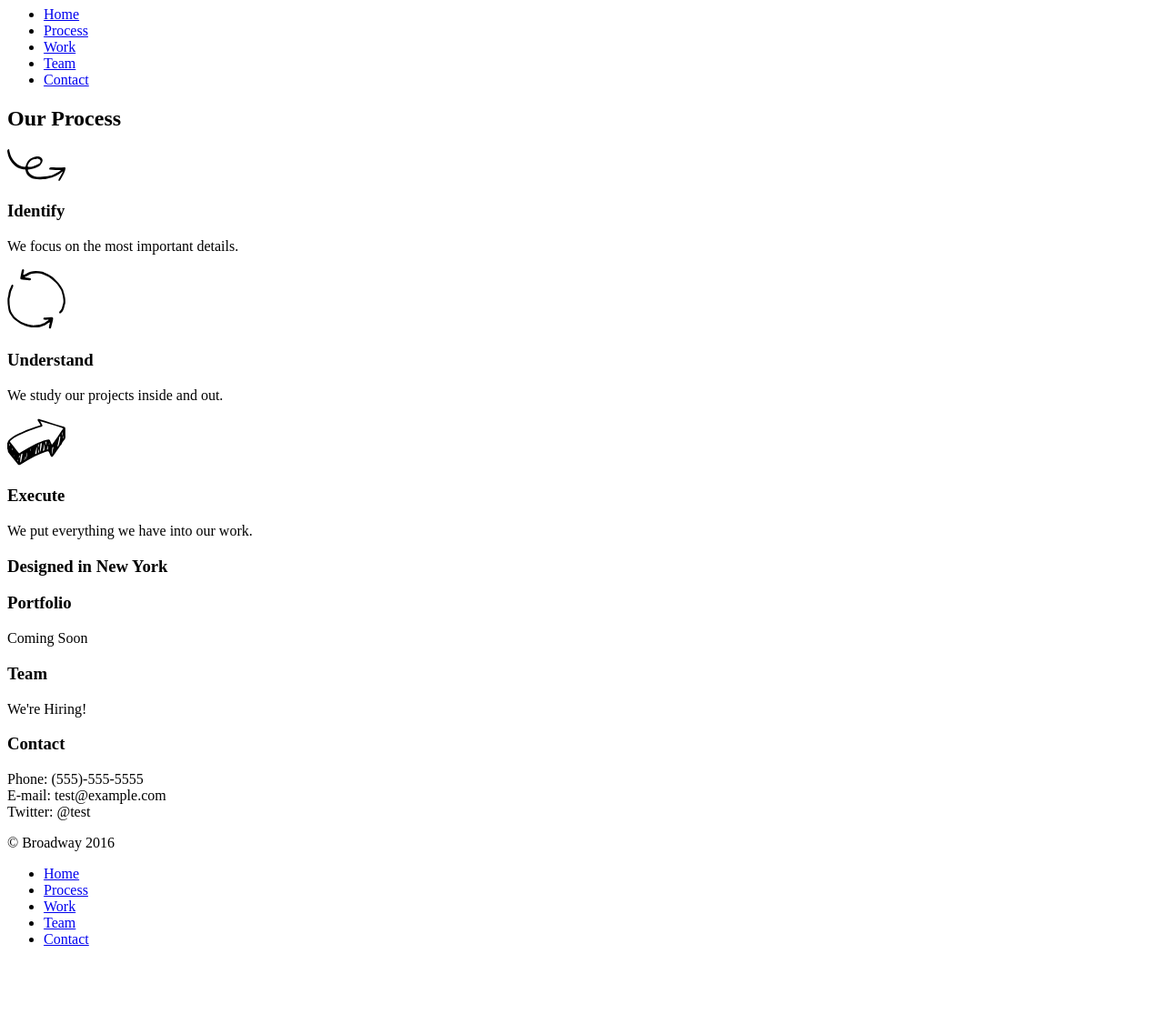
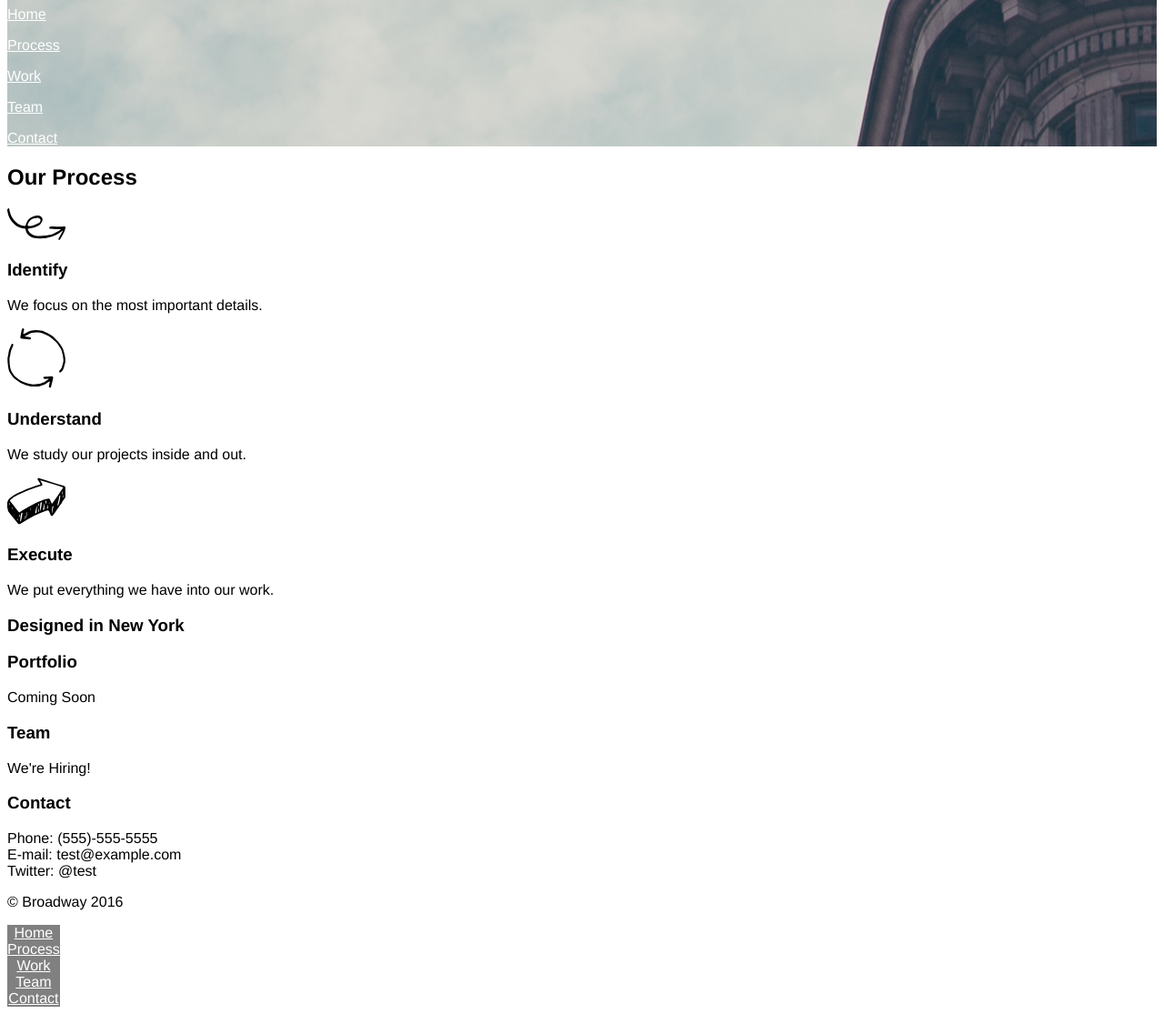
Before and after one commit to lisabrown87/broadway, a plain HTML site: page index.html in a window 1280 px wide. Shown: the part 73-1188 px from the top of the page at 91% size. Before the commit the page ends 1131 px from the top, so only its background shows below. Drawn offline with Linux system fonts and the light colour scheme.

Commit message:
Start simple css.

```diff
--- a/index.html
+++ b/index.html
@@ -8,17 +8,13 @@
   </head>
   <body>
 
-  <div class="main header">
+  <div class="main-header">
     <h1>Broadway Design</h1>
-    <nav>
-      <ul>
-        <li><a href="#">Home</a></li>
-        <li><a href="#">Process</a></li>
-        <li><a href="#">Work</a></li>
-        <li><a href="#">Team</a></li>
-        <li><a href="#">Contact</a></li>
-      </ul>
-    </nav>
+        <p><a href="#">Home</a></p>
+        <p><a href="#">Process</a></p>
+        <p><a href="#">Work</a></p>
+        <p><a href="#">Team</a></p>
+        <p><a href="#">Contact</a></p>
   </div>
 
 <div class="main content">
--- a/resources/css/style.css
+++ b/resources/css/style.css
@@ -0,0 +1,43 @@
+body {
+  font-family: Helvetica;
+}
+
+
+/* unvisited link */
+a:link {
+    color: white;
+}
+
+/* visited link */
+a:visited {
+    color: white;
+}
+
+/* mouse over link */
+a:hover {
+    color: white;
+}
+
+/* selected link */
+a:active {
+    color: white;
+}
+
+
+.main-header {
+  background-image: url("../../resources/images/the-flatiron-building.png");
+  color: white;
+}
+
+
+
+
+
+#footer ul {
+  background-color: gray;
+  padding: 0px;
+  margin: 0px;
+  text-align: center;
+  display:inline-block;
+  vertical-align:top;
+}
```
